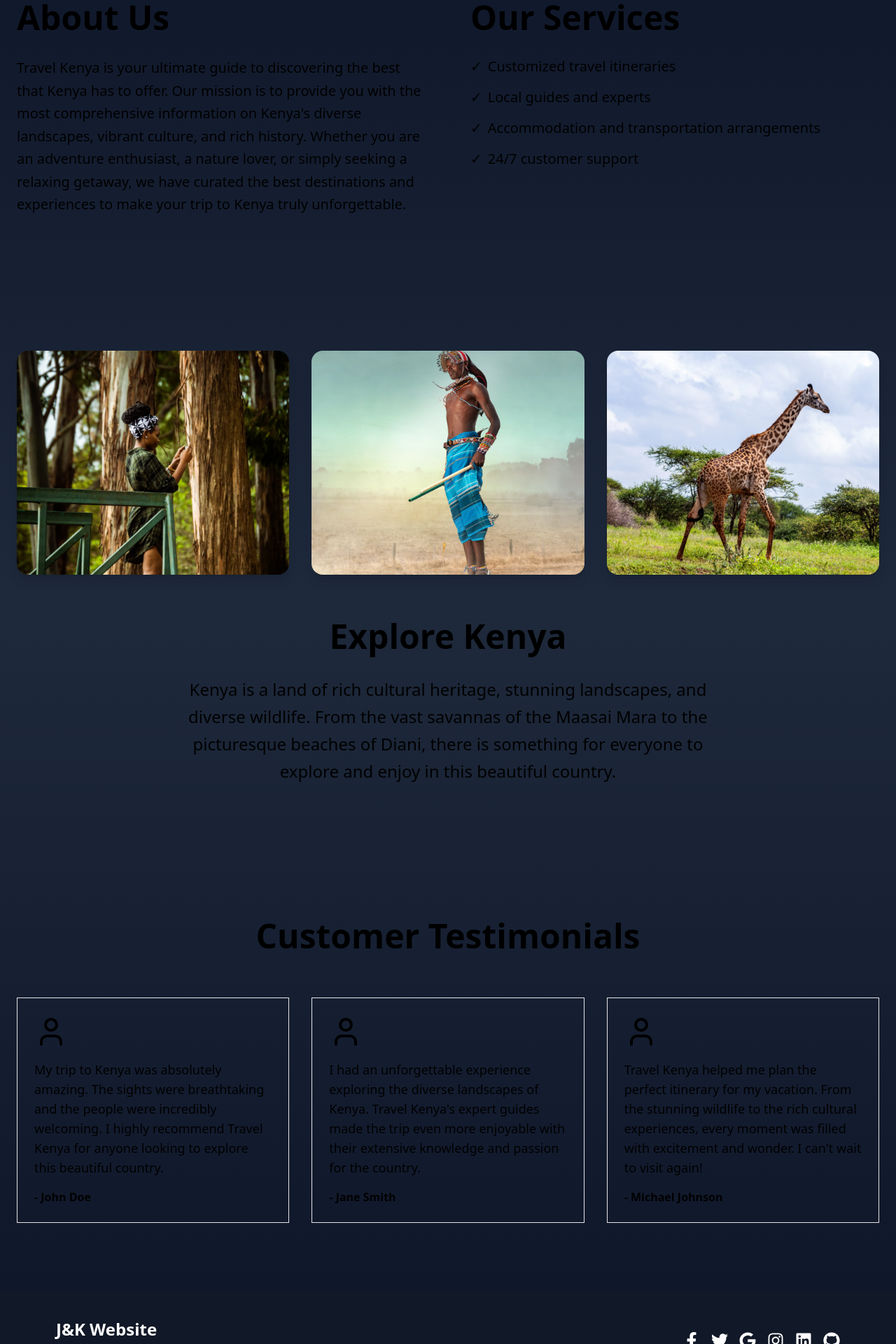
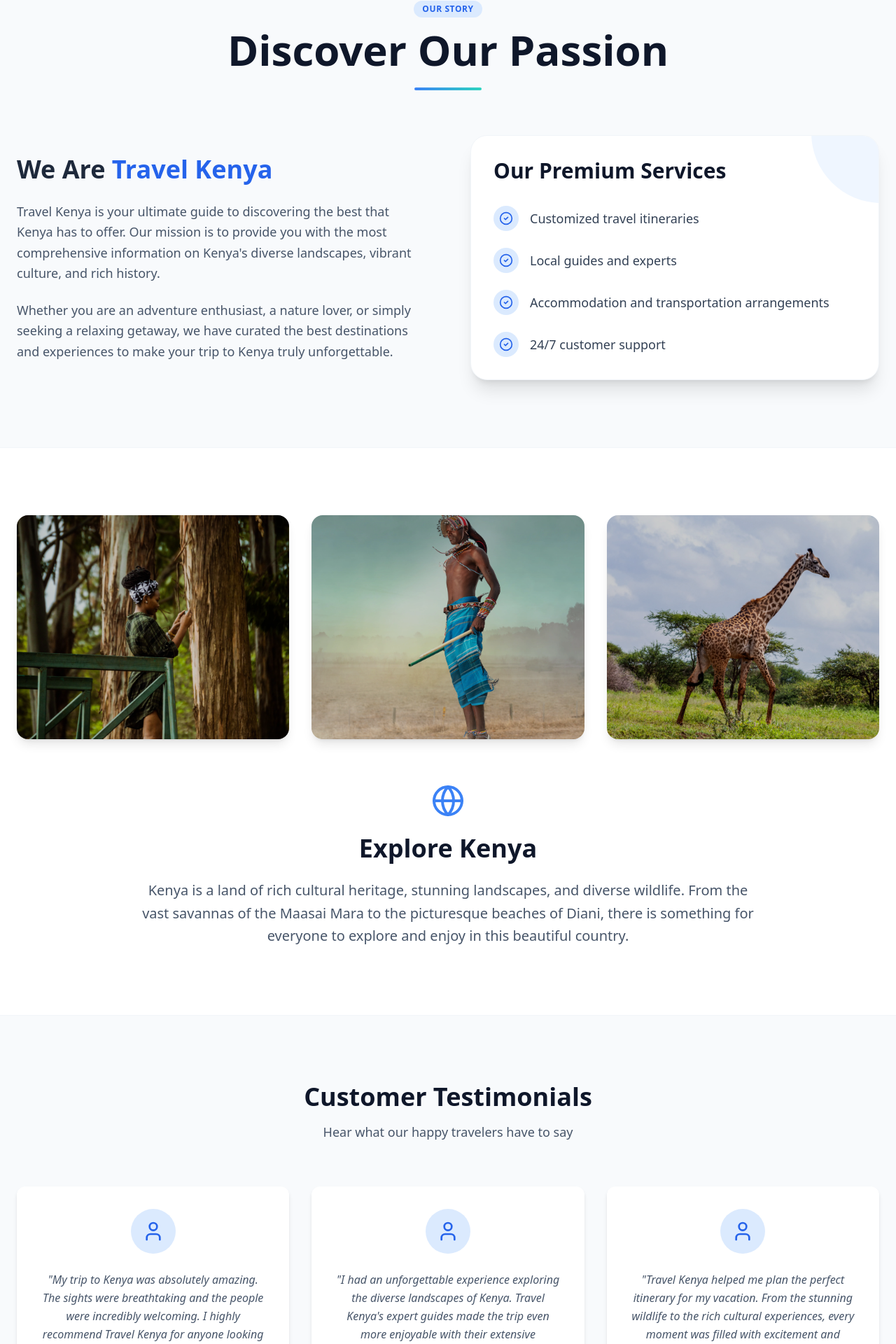
Before and after one commit to kaleabendrias/travel_kenya, a React (Vite) app in the folder front/: page /about in a window 1280 px wide. Shown: the part 159-2079 px from the top of the page at 70% size. Built offline with nearby package versions, Linux system fonts and the light colour scheme.

Commit message:
feat: Add forgot password functionality and an About Us page.

```diff
--- a/front/src/components/About.jsx
+++ b/front/src/components/About.jsx
@@ -1,5 +1,5 @@
 import { Card, CardContent } from "@/components/ui/card";
-import { User } from "lucide-react";
+import { User, CheckCircle2, Map as MapIcon, Globe } from "lucide-react";
 
 import card1 from "../assets/card1.webp";
 import card0 from "../assets/card0.webp";
@@ -10,16 +10,19 @@
 const testimonials = [
   {
     name: "John Doe",
+    location: "USA",
     testimonial:
       "My trip to Kenya was absolutely amazing. The sights were breathtaking and the people were incredibly welcoming. I highly recommend Travel Kenya for anyone looking to explore this beautiful country.",
   },
   {
     name: "Jane Smith",
+    location: "UK",
     testimonial:
       "I had an unforgettable experience exploring the diverse landscapes of Kenya. Travel Kenya's expert guides made the trip even more enjoyable with their extensive knowledge and passion for the country.",
   },
   {
     name: "Michael Johnson",
+    location: "Australia",
     testimonial:
       "Travel Kenya helped me plan the perfect itinerary for my vacation. From the stunning wildlife to the rich cultural experiences, every moment was filled with excitement and wonder. I can't wait to visit again!",
   },
@@ -27,89 +30,117 @@
 
 const About = () => {
   return (
-    <div className="min-h-screen bg-gradient-to-b from-slate-900 via-slate-800 to-slate-900 text-black font-sans">
+    <div className="min-h-screen bg-slate-50 text-slate-900 font-sans selection:bg-blue-100 selection:text-blue-900">
+      {/* Hero / Intro Section */}
       <section className="container mx-auto px-6 py-24">
-        <div className="grid md:grid-cols-2 gap-16">
-          <div>
-            <h2 className="text-5xl font-bold mb-8">About Us</h2>
-            <p className="text-xl leading-relaxed">
+        <div className="flex flex-col items-center mb-16">
+          <div className="inline-block px-3 py-1 mb-4 text-xs font-semibold tracking-wider text-blue-600 uppercase bg-blue-100 rounded-full">
+            Our Story
+          </div>
+          <h1 className="text-5xl md:text-6xl font-bold text-center text-slate-900 mb-6">
+            Discover Our Passion
+          </h1>
+          <div className="w-24 h-1 bg-gradient-to-r from-blue-500 to-teal-400 rounded-full"></div>
+        </div>
+
+        <div className="grid md:grid-cols-2 gap-16 items-center">
+          <div className="space-y-6">
+            <h2 className="text-4xl font-bold mb-4 text-slate-800 leading-tight">
+              We Are <span className="text-blue-600">Travel Kenya</span>
+            </h2>
+            <p className="text-lg leading-relaxed text-slate-600">
               Travel Kenya is your ultimate guide to discovering the best that
               Kenya has to offer. Our mission is to provide you with the most
               comprehensive information on Kenya&apos;s diverse landscapes, vibrant
-              culture, and rich history. Whether you are an adventure
+              culture, and rich history.
+            </p>
+            <p className="text-lg leading-relaxed text-slate-600">
+              Whether you are an adventure
               enthusiast, a nature lover, or simply seeking a relaxing getaway,
               we have curated the best destinations and experiences to make your
               trip to Kenya truly unforgettable.
             </p>
           </div>
-          <div>
-            <h2 className="text-5xl font-bold mb-8">
-              Our Services
+
+          <div className="bg-white p-8 rounded-3xl shadow-xl border border-slate-100 relative overflow-hidden">
+            <div className="absolute top-0 right-0 w-32 h-32 bg-blue-50 rounded-bl-[100px] -mr-8 -mt-8 z-0"></div>
+            <h2 className="text-3xl font-bold mb-8 relative z-10">
+              Our Premium Services
             </h2>
-            <ul className="space-y-4 text-xl">
-              <li className="flex items-center">
-                <span className="mr-2">✓</span>
-                Customized travel itineraries
+            <ul className="space-y-6 relative z-10">
+              {[
+                "Customized travel itineraries",
+                "Local guides and experts",
+                "Accommodation and transportation arrangements",
+                "24/7 customer support"
+              ].map((item, idx) => (
+                <li key={idx} className="flex items-center group">
+                  <div className="mr-4 p-2 bg-blue-100 text-blue-600 rounded-full group-hover:bg-blue-600 group-hover:text-white transition-colors duration-300">
+                    <CheckCircle2 className="w-5 h-5" />
+                  </div>
+                  <span className="text-lg font-medium text-slate-700">{item}</span>
                 </li>
-              <li className="flex items-center">
-                <span className="mr-2">✓</span>
-                Local guides and experts
-              </li>
-              <li className="flex items-center">
-                <span className="mr-2">✓</span>
-                Accommodation and transportation arrangements
-              </li>
-              <li className="flex items-center">
-                <span className="mr-2">✓</span>
-                24/7 customer support
-              </li>
+              ))}
             </ul>
           </div>
         </div>
       </section>
 
       {/* Images Section */}
-      <section className="container mx-auto px-6 py-24">
-        <div className="grid md:grid-cols-3 gap-8">
+      <section className="bg-white py-24 border-y border-slate-100">
+        <div className="container mx-auto px-6">
+          <div className="grid md:grid-cols-3 gap-8 mb-16">
             {images.map((image, index) => (
-            <div key={index} className="overflow-hidden rounded-2xl shadow-lg">
+              <div key={index} className="group relative overflow-hidden rounded-2xl shadow-lg cursor-pointer">
+                <div className="absolute inset-0 bg-black/20 group-hover:bg-black/0 transition-colors z-10"></div>
                 <img
                   src={image}
                   alt={`Kenya landscape ${index + 1}`}
-                className="w-full h-80 object-cover transition duration-300 ease-in-out transform hover:scale-110"
+                  className="w-full h-80 object-cover transition duration-700 ease-in-out transform group-hover:scale-110"
                 />
+                <div className="absolute bottom-4 left-4 z-20 opacity-0 group-hover:opacity-100 transition-opacity duration-300">
+                  <span className="bg-white/90 backdrop-blur-sm px-4 py-2 rounded-full text-sm font-bold text-slate-900 shadow-sm">View Location</span>
+                </div>
               </div>
             ))}
           </div>
-        <div className="mt-16 text-center">
-          <h2 className="text-5xl font-bold mb-8">
+
+          <div className="text-center max-w-4xl mx-auto">
+            <Globe className="w-12 h-12 mx-auto text-blue-500 mb-6" />
+            <h2 className="text-4xl font-bold mb-6 text-slate-900">
               Explore Kenya
             </h2>
-          <p className="text-2xl leading-relaxed max-w-3xl mx-auto">
+            <p className="text-xl leading-relaxed text-slate-600">
               Kenya is a land of rich cultural heritage, stunning landscapes, and
               diverse wildlife. From the vast savannas of the Maasai Mara to the
               picturesque beaches of Diani, there is something for everyone to
               explore and enjoy in this beautiful country.
             </p>
           </div>
+        </div>
       </section>
 
       {/* Testimonials Section */}
-      <section className="container mx-auto px-6 py-24">
-        <h2 className="text-5xl font-bold mb-16 text-center">
-          Customer Testimonials
-        </h2>
+      <section className="container mx-auto px-6 py-24 bg-slate-50">
+        <div className="text-center mb-16">
+          <h2 className="text-4xl font-bold mb-4">Customer Testimonials</h2>
+          <p className="text-slate-600 text-lg">Hear what our happy travelers have to say</p>
+        </div>
+
         <div className="grid md:grid-cols-3 gap-8">
           {testimonials.map((testimonial, index) => (
-            <Card key={index} className="">
-              <CardContent className="p-6">
-                <User className="w-12 h-12 mb-4" />
-                <p className="text-lg mb-4">
-                  {testimonial.testimonial}
+            <Card key={index} className="border-none shadow-md hover:shadow-xl transition-shadow duration-300 bg-white">
+              <CardContent className="p-8 flex flex-col items-center text-center">
+                <div className="w-16 h-16 bg-blue-100 rounded-full flex items-center justify-center mb-6 text-blue-600">
+                  <User className="w-8 h-8" />
+                </div>
+                <p className="text-slate-600 italic mb-6 leading-relaxed">
+                  "{testimonial.testimonial}"
                 </p>
-                <p className="font-semibold">
-                  - {testimonial.name}
-                </p>
+                <div>
+                  <h4 className="font-bold text-lg text-slate-900">{testimonial.name}</h4>
+                  <span className="text-sm text-slate-500 uppercase tracking-wide">{testimonial.location || 'Traveler'}</span>
+                </div>
               </CardContent>
             </Card>
           ))}
```
Also changed, not shown: front/src/components/Body.jsx (+68 -30 lines), front/src/components/ForgotPassword.jsx (+75 -61 lines). Lines whose indentation alone changed are shown as unchanged.
